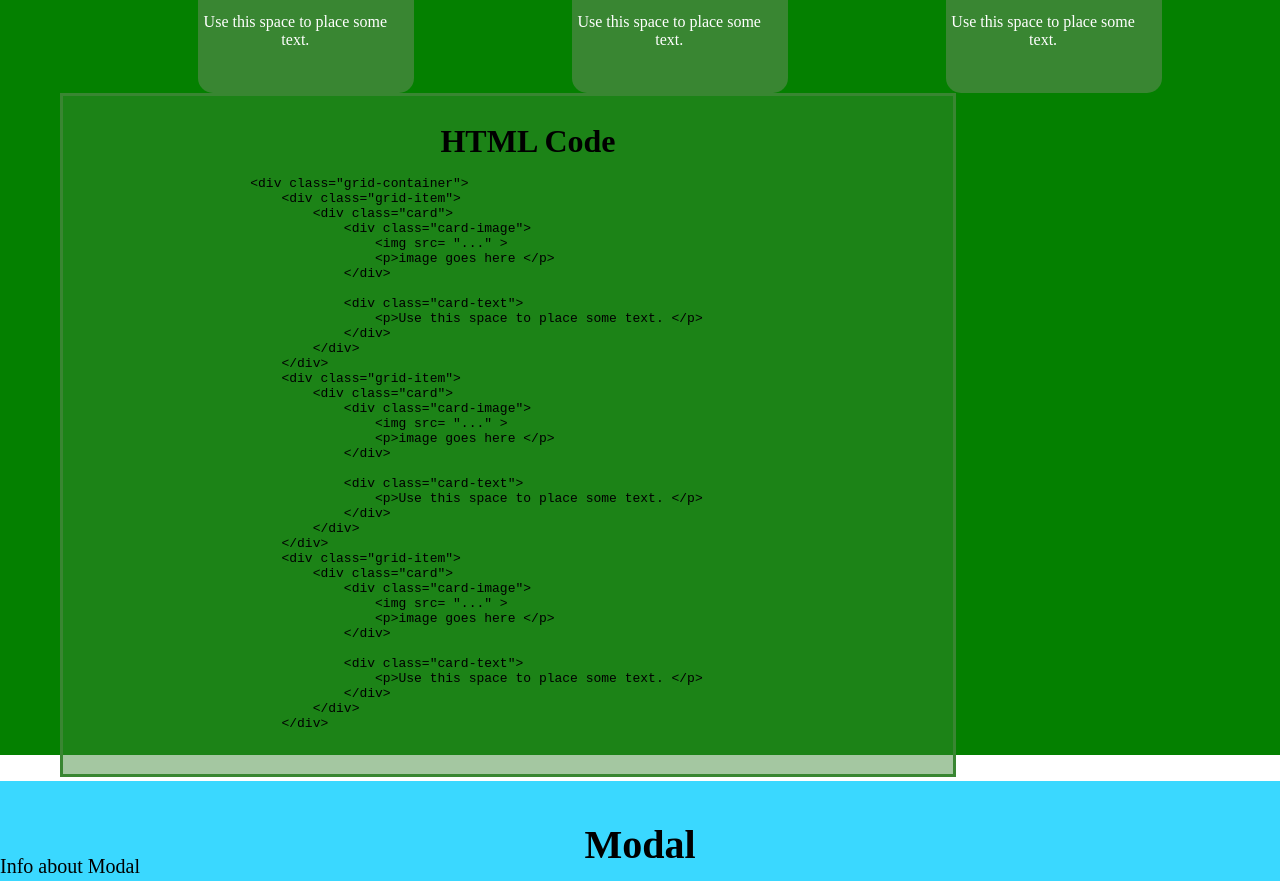
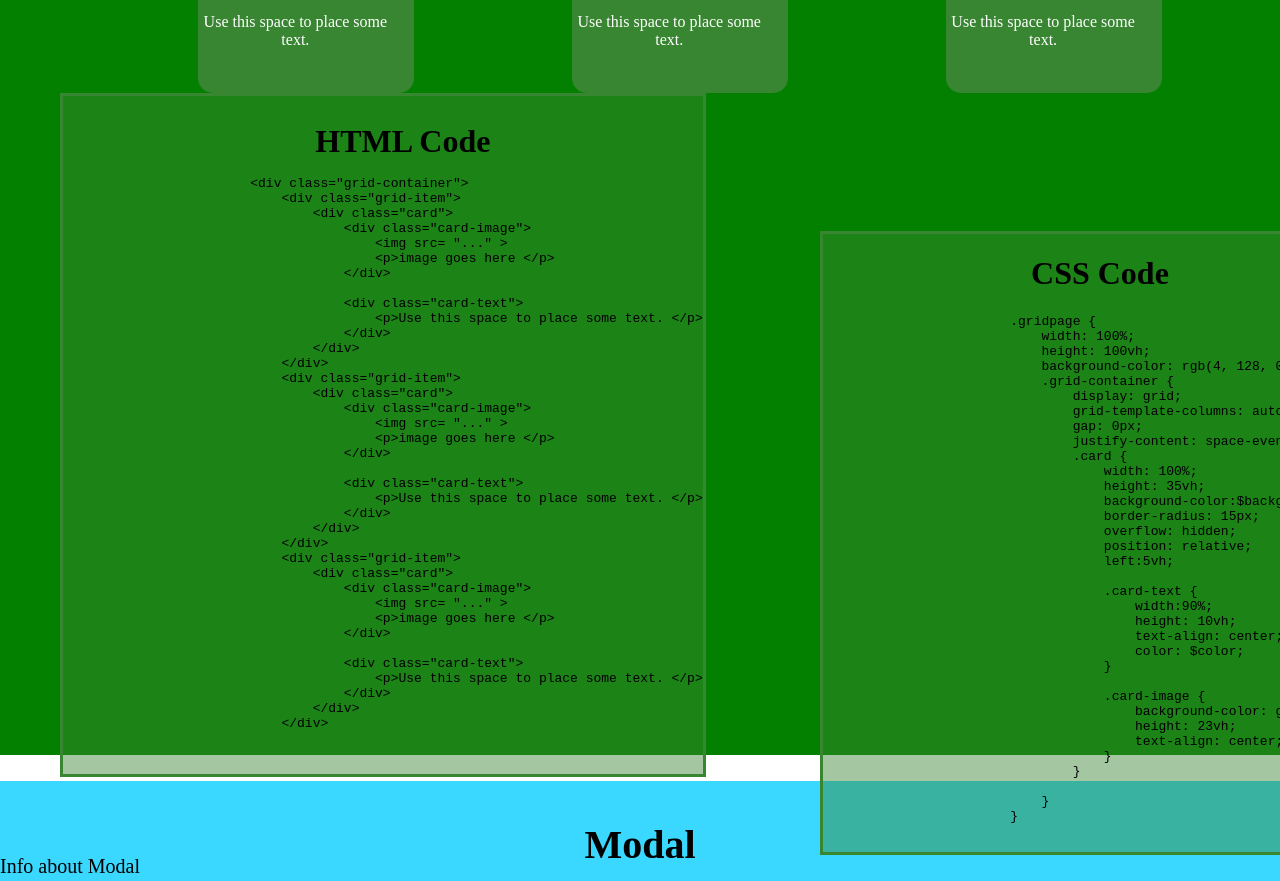
Before and after one commit to zsmith05/Framework, a plain HTML site: page index.html in a window 1280 px wide. Shown: the part 8021-8902 px from the top of the page. Drawn offline with nearby package versions, Linux system fonts and the light colour scheme; files that its build step writes are made by us from their sources.

Commit message:
Finished html code and css code for grid7

```diff
--- a/index.html
+++ b/index.html
@@ -563,8 +563,8 @@
 
                         </div>
                     </pre>
-                </div>
-                <!-- <div class="css">
+
+                <div class="css">
                     <h1>CSS Code</h1>
                     <pre>
                         .gridpage {
@@ -602,11 +602,12 @@
                             }
                         }
                     </pre>
-                </div> -->
-            </div>
+                </div>
+                </div>
+        </div>
 
-        </div>
     </div>
+
 
     <div class= "modalpage">
         <h1 class="header">Modal</h1>
--- a/style.scss
+++ b/style.scss
@@ -644,6 +644,7 @@ input {
 }
 .grid7 {
     display: grid;
+    width: 70%;
     grid-gap:30px;
     grid-template-columns: repeat(2, auto);
     grid-template-rows:repeat(3, 20vh);
@@ -667,6 +668,22 @@ input {
         text-align: center;
 
         }
+    }
+    .css {
+        grid-row: span 2;
+        grid-column: span 1;
+        border-style: solid;
+        border-color:#398632;
+        background-color:#39863275;
+        position: relative;
+        top: -72vh;
+        left: 95vh;
+
+        h1 {
+            text-align: center;
+        }
+
+
     }
 }
 
```
Also changed, not shown: style.css, 1 other file.
